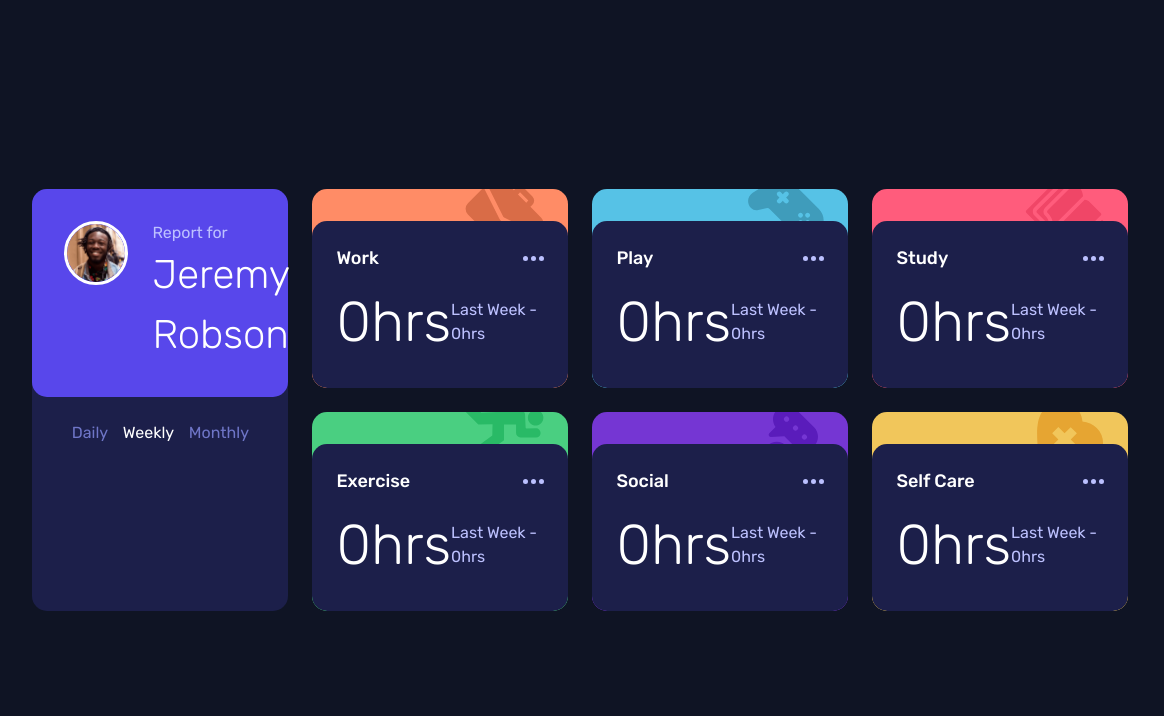
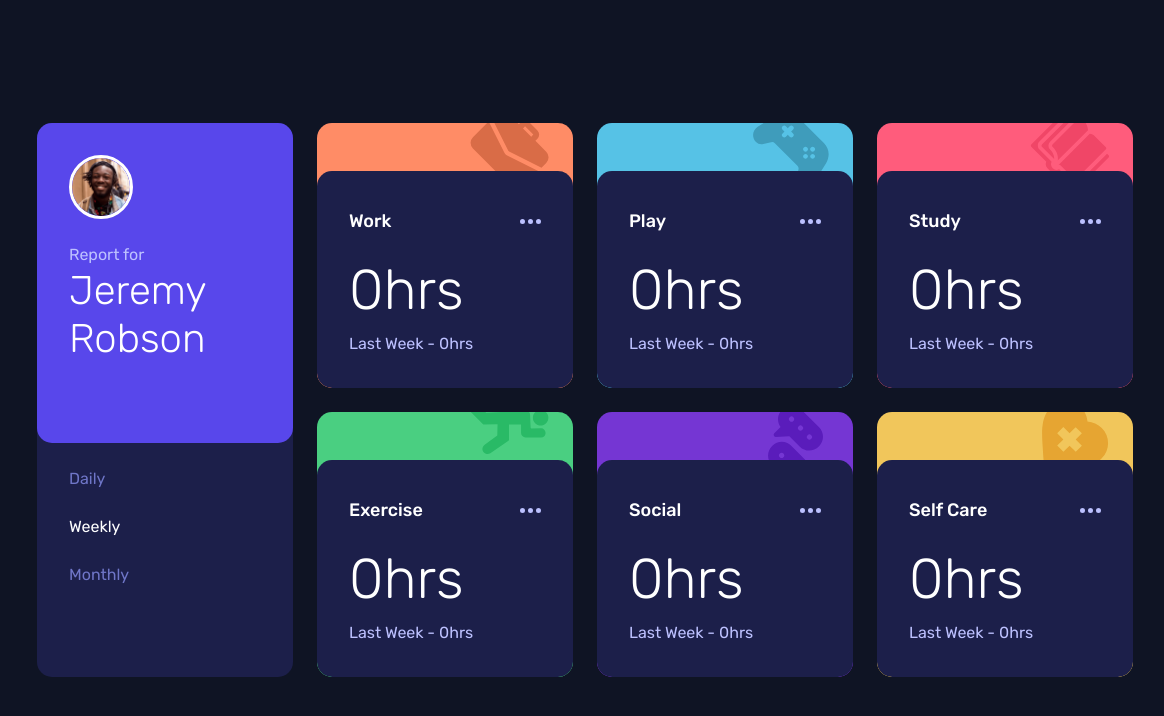
Before and after one commit to jamiethomas1/time-tracking-dashboard, a plain HTML site: page index.html in a window 1536 px wide. Shown: the whole page, without its empty margins (198-1362 px from the left). Drawn offline with Linux system fonts and the light colour scheme.

Commit message:
Finish page styles

```diff
--- a/styles.css
+++ b/styles.css
@@ -14,6 +14,7 @@
 
   --very-dark-blue: hsl(226deg, 43%, 10%);
   --dark-blue: hsl(235deg, 46%, 20%);
+  --slightly-desaturated-blue: hsl(236deg, 41%, 34%);
   --desaturated-blue: hsl(235deg, 45%, 61%);
   --pale-blue: hsl(236deg, 100%, 87%);
   --white: hsl(0deg, 0%, 100%);
@@ -33,6 +34,8 @@
   --spacing-200: 1rem;
   --spacing-300: 1.5rem;
   --spacing-400: 2rem;
+  --spacing-600: 3rem;
+  --spacing-1000: 5rem;
 
   /* Misc */
   --card-corner-radius: 15px;
@@ -67,6 +70,7 @@ h2 {
 h3 {
   font-size: var(--heading-m);
   font-weight: var(--font-light);
+  line-height: 1.2;
 }
 
 h6 {
@@ -75,18 +79,28 @@ h6 {
 }
 
 .wrapper {
-  /* padding-block: 5rem; */
-  padding-inline: 1.5rem;
+  padding-inline: var(--spacing-300);
   display: grid;
-  grid-template-columns: repeat(auto-fit, minmax(350px, 1fr));
+  grid-template-columns: repeat(1, minmax(16rem, 1fr));
   gap: var(--spacing-300);
+}
+
+@media (min-width: 768px) {
+  .wrapper {
+    grid-template-columns: repeat(2, minmax(16rem, 1fr));
+  }
+}
+
+@media (min-width: 1024px) {
+  .wrapper {
+    max-width: 950px;
+    margin: auto;
+  }
 }
 
 @media (min-width: 1440px) {
   .wrapper {
-    padding-inline: unset;
-    margin: auto;
-    max-width: 70%;
+    max-width: 1114px;
     grid-template-columns: repeat(4, minmax(16rem, 1fr));
   }
 }
@@ -119,6 +133,11 @@ h6 {
     grid-row: span 2;
     grid-column: unset;
   }
+
+  .profile__top {
+    flex-direction: column;
+    padding-bottom: var(--spacing-1000);
+  }
 }
 
 .profile__img {
@@ -133,6 +152,13 @@ h6 {
   padding-inline: var(--spacing-400);
   display: flex;
   justify-content: space-around;
+}
+
+@media (min-width: 1440px) {
+  .profile__bottom {
+    flex-direction: column;
+    gap: var(--spacing-300);
+  }
 }
 
 .profile__link {
@@ -195,8 +221,28 @@ h6 {
   position: relative;
 }
 
+.card__main:hover {
+  background-color: var(--slightly-desaturated-blue);
+  cursor: pointer;
+  transition: background-color 0.1s ease;
+}
+
+@media (min-width: 1440px) {
+  .card__main {
+    margin-top: var(--spacing-600);
+    padding: var(--spacing-400);
+  }
+}
 .card__title-bar {
   padding-bottom: var(--spacing-100);
+}
+
+.card__menu-icon {
+  padding-block: 16px;
+}
+
+.card__menu-icon:hover {
+  filter: brightness(0) saturate(100%) invert(95%) sepia(5%) saturate(0%) hue-rotate(45deg) brightness(105%) contrast(105%);
 }
 
 .card__title-bar, .card__stats {
@@ -204,3 +250,10 @@ h6 {
   justify-content: space-between;
   align-items: center;
 }
+
+@media (min-width: 1440px) {
+  .card__stats {
+    flex-direction: column;
+    align-items: flex-start;
+  }
+}
```
